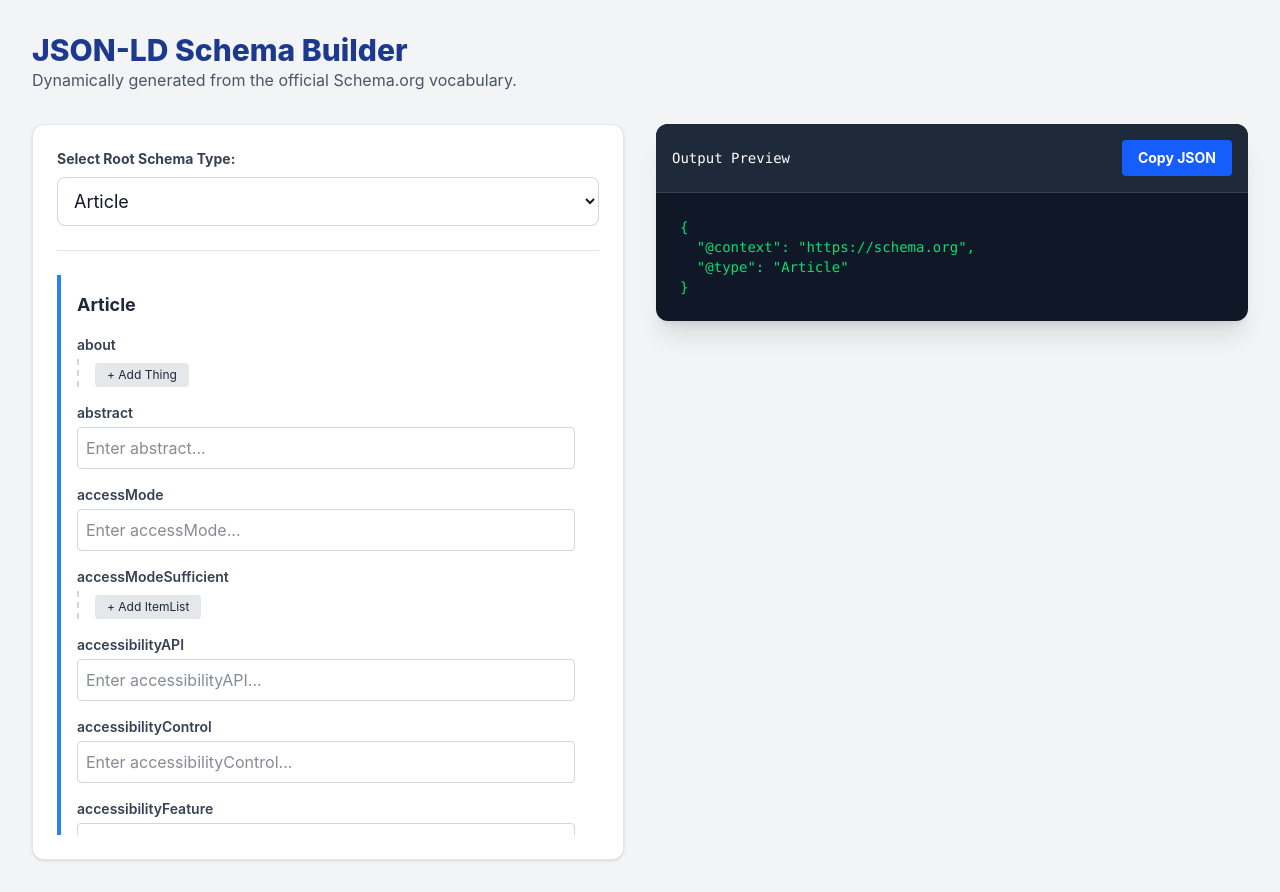
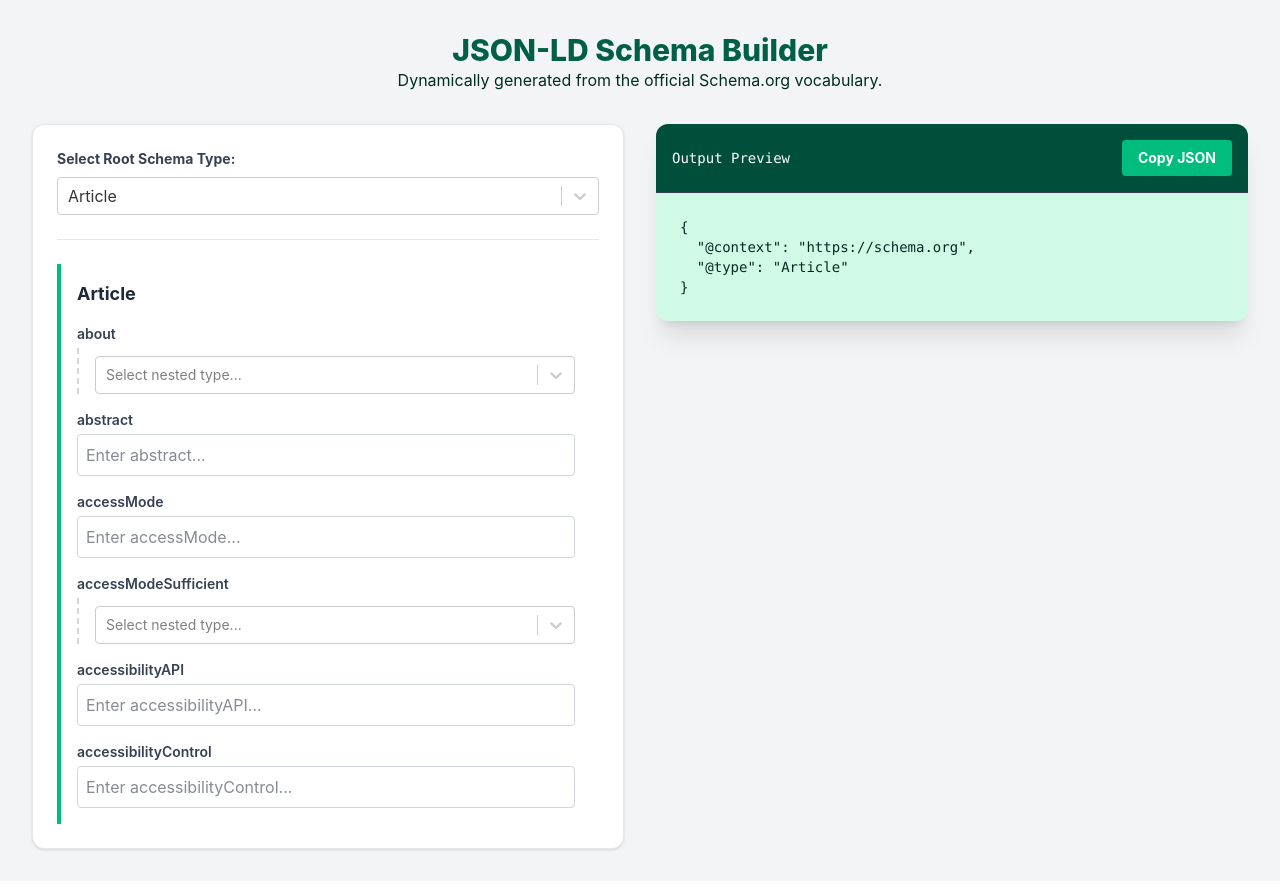
Before and after one commit to giiser/json-ld-builder, a React (Vite) app: page / in a window 1280 px wide. Built offline with nearby package versions, Linux system fonts and the light colour scheme.

Commit message:
Visual updates, added react-select instead of regular select.

```diff
--- a/package.json
+++ b/package.json
@@ -15,6 +15,7 @@
     "@tailwindcss/vite": "^4.2.2",
     "react": "^19.2.4",
     "react-dom": "^19.2.4",
+    "react-select": "^5.10.2",
     "tailwindcss": "^4.2.2"
   },
   "devDependencies": {
--- a/src/App.jsx
+++ b/src/App.jsx
@@ -1,20 +1,26 @@
 // src/App.jsx
 import React, { useState } from 'react';
+import Select from 'react-select';
 import { SchemaNode } from './SchemaNode';
 import schemaData from './processed-schema.json';
 
 function App() {
-  const [rootType, setRootType] = useState('Article'); // Default starting schema
+    const [rootType, setRootType] = useState('Article');
     const [formData, setFormData] = useState({
         "@context": "https://schema.org",
         "@type": "Article"
     });
 
-  // Extract all class names for the top-level dropdown
-  const allAvailableSchemas = Object.keys(schemaData.classes).sort();
+    // 1. New State for the subtle notification
+    const [showToast, setShowToast] = useState(false);
 
-  const handleRootTypeChange = (e) => {
-    const newType = e.target.value;
+    const schemaOptions = Object.keys(schemaData.classes).sort().map(type => ({
+        value: type,
+        label: type
+    }));
+
+    const handleRootTypeChange = (selectedOption) => {
+        const newType = selectedOption.value;
         setRootType(newType);
         setFormData({
             "@context": "https://schema.org",
@@ -26,7 +32,7 @@
         setFormData(prev => {
             const newData = { ...prev };
             if (value === undefined || value === '') {
-        delete newData[key]; // Clean up empty fields
+                delete newData[key];
             } else {
                 newData[key] = value;
             }
@@ -34,33 +40,38 @@
         });
     };
 
+    // 2. Updated Copy Function
     const copyToClipboard = () => {
         navigator.clipboard.writeText(JSON.stringify(formData, null, 2));
-    alert('JSON-LD copied to clipboard!');
+
+        // Show the toast, then hide it after 2.5 seconds
+        setShowToast(true);
+        setTimeout(() => {
+            setShowToast(false);
+        }, 2500);
     };
 
     return (
-      <div className="min-h-screen bg-gray-100 p-8 font-sans text-gray-900">
-        <header className="mb-8">
-          <h1 className="text-3xl font-extrabold text-blue-900">JSON-LD Schema Builder</h1>
-          <p className="text-gray-600">Dynamically generated from the official Schema.org vocabulary.</p>
+        <div className="min-h-screen bg-gray-100 p-8 font-sans text-gray-900 relative">
+            <header className="mb-8 text-center">
+                <h1 className="text-3xl font-extrabold text-emerald-800">JSON-LD Schema Builder</h1>
+                <p className="text-emerald-950">Dynamically generated from the official Schema.org vocabulary.</p>
             </header>
 
             <div className="grid grid-cols-1 lg:grid-cols-2 gap-8 items-start">
-
                 {/* LEFT COLUMN: FORM BUILDER */}
                 <section className="bg-white p-6 rounded-xl shadow-sm border border-gray-200">
                     <div className="mb-6 pb-6 border-b border-gray-200">
                         <label className="block text-sm font-bold text-gray-700 mb-2">Select Root Schema Type:</label>
-              <select
-                  value={rootType}
+                        <Select
+                            options={schemaOptions}
+                            value={{ value: rootType, label: rootType }}
                             onChange={handleRootTypeChange}
-                  className="w-full border border-gray-300 p-3 rounded-lg focus:ring-2 focus:ring-blue-500 text-lg"
-              >
-                {allAvailableSchemas.map(type => (
-                    <option key={type} value={type}>{type}</option>
-                ))}
-              </select>
+                            isSearchable={true}
+                            placeholder="Type to search schemas..."
+                            className="text-base"
+                            classNamePrefix="react-select"
+                        />
                     </div>
 
                     <div className="overflow-y-auto max-h-[70vh] pr-2">
@@ -73,22 +84,34 @@
                 </section>
 
                 {/* RIGHT COLUMN: LIVE PREVIEW */}
-          <section className="sticky top-8 bg-gray-900 rounded-xl shadow-xl overflow-hidden flex flex-col max-h-[85vh]">
-            <div className="bg-gray-800 p-4 flex justify-between items-center border-b border-gray-700">
+                <section className="sticky top-8 bg-emerald-100 rounded-xl shadow-xl overflow-hidden flex flex-col max-h-[85vh]">
+                    <div className="bg-emerald-900 p-4 flex justify-between items-center border-b border-gray-700">
                         <h2 className="text-white font-mono text-sm">Output Preview</h2>
                         <button
                             onClick={copyToClipboard}
-                  className="bg-blue-600 hover:bg-blue-500 text-white px-4 py-2 rounded text-sm font-bold transition"
+                            className="bg-emerald-500 hover:bg-emerald-600 text-white px-4 py-2 rounded text-sm font-bold transition flex items-center gap-2"
                         >
-                Copy JSON
+                            {/* Changed button text slightly to feel more dynamic */}
+                            {showToast ? 'Copied!' : 'Copy JSON'}
                         </button>
                     </div>
-            <pre className="p-6 text-green-400 font-mono text-sm overflow-auto">
+                    <pre className="p-6 text-emerald-950 font-mono text-sm overflow-auto">
               {JSON.stringify(formData, null, 2)}
             </pre>
                 </section>
+            </div>
 
+            {/* 3. The Subtle Toast Notification Component */}
+            {showToast && (
+                <div className="fixed bottom-6 right-6 bg-gray-900 text-white px-6 py-3 rounded-lg shadow-2xl flex items-center gap-3 animate-fade-in-up z-50">
+                    {/* SVG Checkmark icon */}
+                    <svg className="w-5 h-5 text-emerald-400" fill="none" stroke="currentColor" viewBox="0 0 24 24">
+                        <path strokeLinecap="round" strokeLinejoin="round" strokeWidth="2" d="M5 13l4 4L19 7" />
+                    </svg>
+                    <span className="font-medium text-sm">JSON copied to clipboard</span>
                 </div>
+            )}
+
         </div>
     );
 }
--- a/src/SchemaNode.jsx
+++ b/src/SchemaNode.jsx
@@ -1,5 +1,6 @@
 // src/SchemaNode.jsx
 import React from 'react';
+import Select from 'react-select'; // <-- 1. Import Select here
 import schemaData from './processed-schema.json';
 import { getEffectiveProperties, isSimpleField } from './schemaUtils';
 
@@ -10,7 +11,7 @@
     if (!schemaData.classes[typeId]) return null;
 
     return (
-        <div className={`p-4 border-l-4 rounded-r-md ${level === 0 ? 'border-blue-500 bg-white' : 'border-gray-300 bg-gray-50 mt-2'}`}>
+        <div className={`p-4 border-l-4 rounded-r-md ${level === 0 ? 'border-emerald-500 bg-white' : 'border-gray-300 bg-gray-50 mt-2'}`}>
             <h3 className="font-bold text-lg text-gray-800 mb-4 flex items-center gap-2">
                 {typeId}
                 {level > 0 && <span className="text-xs font-normal text-gray-500 bg-gray-200 px-2 py-1 rounded">Nested</span>}
@@ -31,7 +32,7 @@
                                 <input
                                     type="text"
                                     placeholder={`Enter ${propInfo.label}...`}
-                                    className="border border-gray-300 p-2 rounded focus:ring-2 focus:ring-blue-500 focus:outline-none"
+                                    className="border border-gray-300 p-2 rounded focus:ring-2 focus:ring-emerald-500 focus:outline-none"
                                     value={currentValue || ''}
                                     onChange={(e) => onChange(propId, e.target.value)}
                                 />
@@ -56,19 +57,25 @@
                                             />
                                         </div>
                                     ) : (
-                                        // If no value exists yet, show buttons to initialize the nested object
-                                        <div className="flex flex-wrap gap-2 mt-1">
-                                            {propInfo.ranges.map(rangeType => (
-                                                schemaData.classes[rangeType] && (
-                                                    <button
-                                                        key={rangeType}
-                                                        onClick={() => onChange(propId, { "@type": rangeType })}
-                                                        className="text-xs bg-gray-200 hover:bg-gray-300 text-gray-800 py-1 px-3 rounded transition"
-                                                    >
-                                                        + Add {rangeType}
-                                                    </button>
-                                                )
-                                            ))}
+                                        // 2. REPLACED THE BUTTONS WITH REACT-SELECT HERE
+                                        <div className="mt-2">
+                                            <Select
+                                                options={propInfo.ranges
+                                                    // Filter out ranges that aren't valid classes in our DB
+                                                    .filter(rangeType => schemaData.classes[rangeType])
+                                                    // Map the remaining valid classes to the format Select expects
+                                                    .map(rangeType => ({ value: rangeType, label: `+ Add ${rangeType}` }))
+                                                }
+                                                onChange={(selected) => onChange(propId, { "@type": selected.value })}
+                                                placeholder="Select nested type..."
+                                                isSearchable={true}
+                                                className="text-sm text-gray-900"
+
+                                                // PRO-TIP: These two lines prevent the dropdown menu from
+                                                // getting cut off if it's inside a scrolling container.
+                                                menuPortalTarget={document.body}
+                                                styles={{ menuPortal: base => ({ ...base, zIndex: 9999 }) }}
+                                            />
                                         </div>
                                     )}
                                 </div>
```
Also changed, not shown: 1 other file (tests, documents, lock files or other folders). Lines whose indentation alone changed are shown as unchanged.
